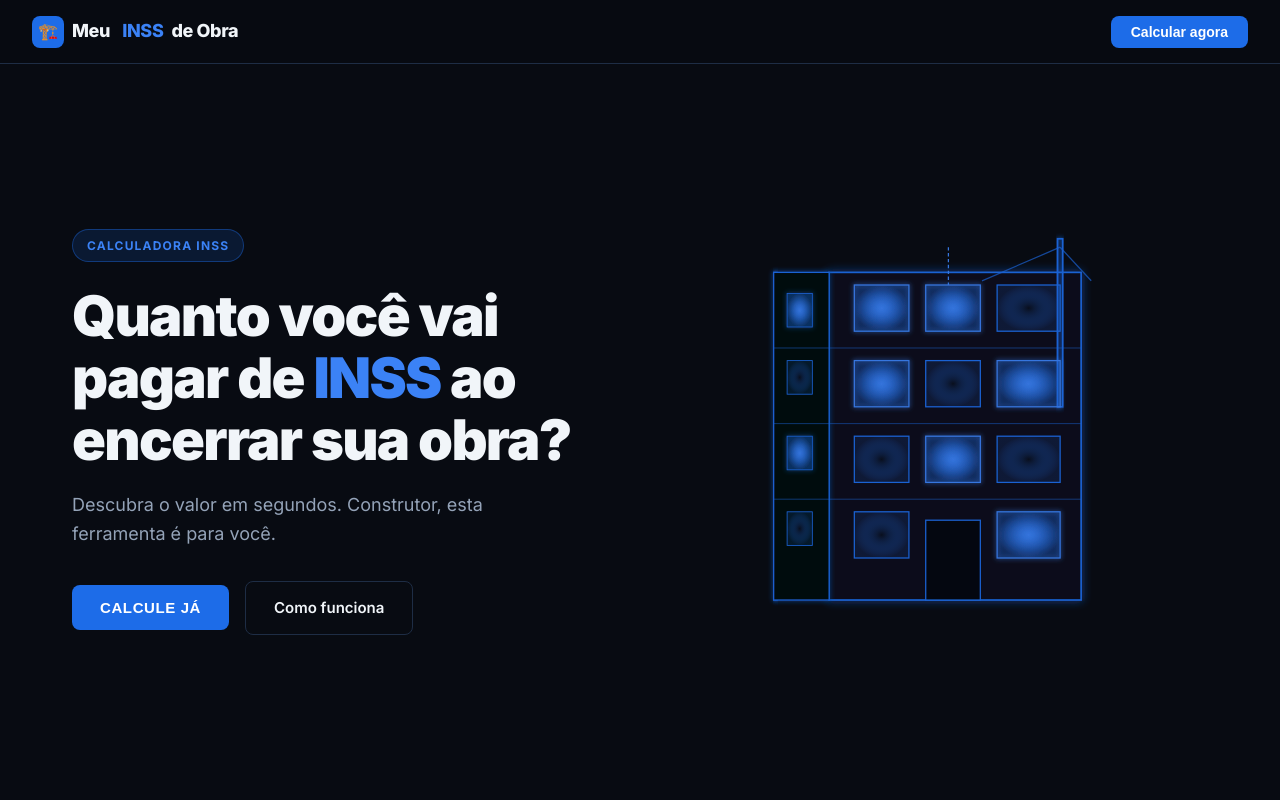
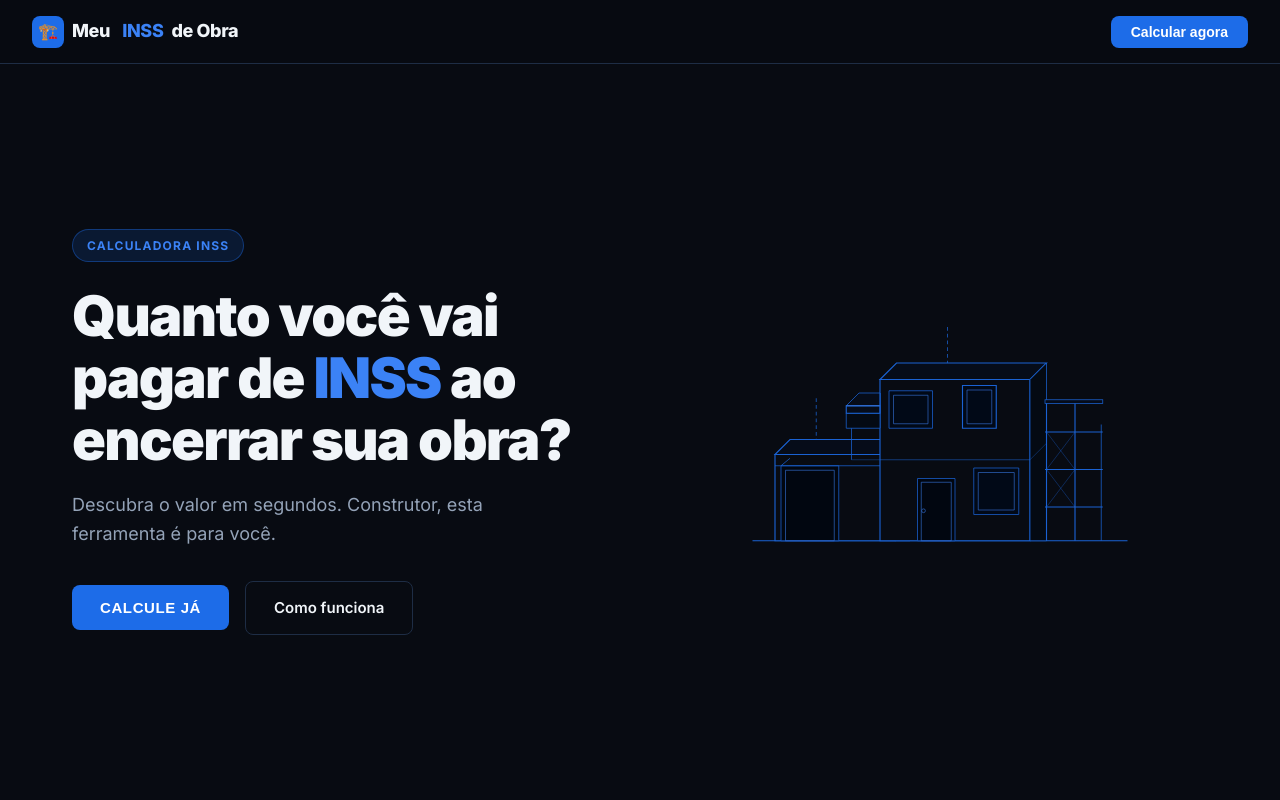
Before and after one commit to jv-rrocha/meu-inss-de-obra, a React (Vite) app: page / in a window 1280 px wide. Shown: the top 800 px of the page. Built offline with nearby package versions, Linux system fonts and the light colour scheme.

Commit message:
Update App.jsx

```diff
--- a/src/App.jsx
+++ b/src/App.jsx
@@ -24,86 +24,110 @@ const TIPOS_CONSTRUCAO = [
 ]
 
 function BuildingSVG() {
+  const S = '#1D6CE8'
+  const SB = '#3B82F6'
+  const W = '1.5'
+  const WT = '1'
+  const F = '#080B12'
   return (
-    <svg className="building-svg" viewBox="0 0 500 500" fill="none" xmlns="http://www.w3.org/2000/svg">
-      <defs>
-        <filter id="glow-blue" x="-30%" y="-30%" width="160%" height="160%">
-          <feGaussianBlur stdDeviation="6" result="blur"/>
-          <feMerge><feMergeNode in="blur"/><feMergeNode in="SourceGraphic"/></feMerge>
-        </filter>
-        <filter id="glow-soft" x="-20%" y="-20%" width="140%" height="140%">
-          <feGaussianBlur stdDeviation="3" result="blur"/>
-          <feMerge><feMergeNode in="blur"/><feMergeNode in="SourceGraphic"/></feMerge>
-        </filter>
-        <radialGradient id="win-glow" cx="50%" cy="50%" r="50%">
-          <stop offset="0%" stopColor="#3B82F6" stopOpacity="0.9"/>
-          <stop offset="100%" stopColor="#1D6CE8" stopOpacity="0.2"/>
-        </radialGradient>
-        <radialGradient id="win-dark" cx="50%" cy="50%" r="50%">
-          <stop offset="0%" stopColor="#0a0f1e" stopOpacity="1"/>
-          <stop offset="100%" stopColor="#1D6CE8" stopOpacity="0.15"/>
-        </radialGradient>
-      </defs>
+    <svg className="building-svg" viewBox="0 0 560 400" fill="none" xmlns="http://www.w3.org/2000/svg">
 
-      {/* Background */}
-      <rect width="500" height="500" fill="#080B12"/>
+      {/* ── GROUND LINE ── */}
+      <line x1="30" y1="345" x2="530" y2="345" stroke={S} strokeWidth={W}/>
 
-      {/* Left scaffolding column */}
-      <rect x="52" y="60" width="4" height="390" fill="none" stroke="#1D6CE8" strokeWidth="1.5" filter="url(#glow-soft)"/>
-      {/* Scaffolding horizontal bars */}
-      {[100, 190, 280, 370].map((y, i) => (
-        <line key={i} x1="52" y1={y} x2="118" y2={y} stroke="#1D6CE8" strokeWidth="1" filter="url(#glow-soft)"/>
-      ))}
+      {/* ══════════════════════════════════════
+          LOWER LEFT BLOCK — garage / carport
+      ══════════════════════════════════════ */}
 
-      {/* Main building body */}
-      <rect x="118" y="60" width="300" height="390" fill="#080d1a" stroke="#1D6CE8" strokeWidth="2" filter="url(#glow-blue)"/>
+      {/* Front face of lower block */}
+      <polygon points="60,345 60,230 220,230 220,345" fill={F} stroke={S} strokeWidth={W}/>
+      {/* Top face (perspective) */}
+      <polygon points="60,230 80,210 240,210 220,230" fill="#060d1a" stroke={S} strokeWidth={W}/>
+      {/* Right side face */}
+      <polygon points="220,230 240,210 240,345 220,345" fill="#040a14" stroke={S} strokeWidth={WT}/>
 
-      {/* Left annex */}
-      <rect x="52" y="60" width="66" height="390" fill="#06090f" stroke="#1D6CE8" strokeWidth="1.5" filter="url(#glow-soft)"/>
+      {/* Carport opening — front arch/frame */}
+      <polygon points="68,345 68,245 145,245 145,345" fill="#010610" stroke={S} strokeWidth={WT}/>
+      {/* Carport inner frame */}
+      <polygon points="74,345 74,251 139,251 139,345" fill="none" stroke={SB} strokeWidth="0.8"/>
 
-      {/* Horizontal floor dividers */}
-      {[150, 240, 330].map((y, i) => (
-        <line key={i} x1="52" y1={y} x2="418" y2={y} stroke="#1D6CE8" strokeWidth="1" opacity="0.6"/>
-      ))}
+      {/* Carport top horizontal beam */}
+      <line x1="60" y1="245" x2="220" y2="245" stroke={S} strokeWidth={WT}/>
+      <line x1="68" y1="245" x2="80" y2="235" stroke={S} strokeWidth={WT}/>
 
-      {/* Crane tower */}
-      <rect x="390" y="20" width="6" height="200" fill="none" stroke="#1D6CE8" strokeWidth="2" filter="url(#glow-soft)"/>
-      {/* Crane arm */}
-      <line x1="230" y1="30" x2="430" y2="30" stroke="#1D6CE8" strokeWidth="2.5" filter="url(#glow-blue)"/>
-      {/* Crane diagonal cable */}
-      <line x1="393" y1="30" x2="300" y2="70" stroke="#1D6CE8" strokeWidth="1.5" opacity="0.7"/>
-      <line x1="393" y1="30" x2="430" y2="70" stroke="#1D6CE8" strokeWidth="1.5" opacity="0.7"/>
-      {/* Crane hook cable */}
-      <line x1="260" y1="30" x2="260" y2="75" stroke="#3B82F6" strokeWidth="1.5" strokeDasharray="4 3"/>
+      {/* ══════════════════════════════════════
+          UPPER MAIN BLOCK — 2 storey house
+      ══════════════════════════════════════ */}
 
-      {/* WINDOWS — Row 1 (top, lit) */}
-      <rect x="148" y="75" width="65" height="55" fill="url(#win-glow)" stroke="#3B82F6" strokeWidth="1.5" filter="url(#glow-soft)"/>
-      <rect x="233" y="75" width="65" height="55" fill="url(#win-glow)" stroke="#3B82F6" strokeWidth="1.5" filter="url(#glow-soft)"/>
-      <rect x="318" y="75" width="75" height="55" fill="url(#win-dark)" stroke="#1D6CE8" strokeWidth="1.5"/>
+      {/* Front face of main block */}
+      <polygon points="200,345 200,130 400,130 400,345" fill={F} stroke={S} strokeWidth={W}/>
+      {/* Top face (flat roof perspective) */}
+      <polygon points="200,130 222,108 422,108 400,130" fill="#060d1a" stroke={S} strokeWidth={W}/>
+      {/* Right side face */}
+      <polygon points="400,130 422,108 422,345 400,345" fill="#040a14" stroke={S} strokeWidth={WT}/>
 
-      {/* WINDOWS — Row 2 */}
-      <rect x="148" y="165" width="65" height="55" fill="url(#win-glow)" stroke="#3B82F6" strokeWidth="1.5" filter="url(#glow-soft)"/>
-      <rect x="233" y="165" width="65" height="55" fill="url(#win-dark)" stroke="#1D6CE8" strokeWidth="1.5"/>
-      <rect x="318" y="165" width="75" height="55" fill="url(#win-glow)" stroke="#3B82F6" strokeWidth="1.5" filter="url(#glow-soft)"/>
+      {/* Floor divider (ground floor / upper floor) */}
+      <line x1="200" y1="237" x2="400" y2="237" stroke={S} strokeWidth={WT} opacity="0.7"/>
+      <line x1="400" y1="237" x2="422" y2="215" stroke={S} strokeWidth={WT} opacity="0.5"/>
 
-      {/* WINDOWS — Row 3 */}
-      <rect x="148" y="255" width="65" height="55" fill="url(#win-dark)" stroke="#1D6CE8" strokeWidth="1.5"/>
-      <rect x="233" y="255" width="65" height="55" fill="url(#win-glow)" stroke="#3B82F6" strokeWidth="1.5" filter="url(#glow-soft)"/>
-      <rect x="318" y="255" width="75" height="55" fill="url(#win-dark)" stroke="#1D6CE8" strokeWidth="1.5"/>
+      {/* ══ CANTILEVERED OVERHANG / VARANDA ══ */}
+      {/* Slab underside */}
+      <polygon points="155,175 200,175 200,195 155,195" fill="#040a14" stroke={S} strokeWidth={WT}/>
+      {/* Slab top */}
+      <polygon points="155,165 200,165 200,175 155,175" fill="#060d1a" stroke={S} strokeWidth={W}/>
+      {/* Slab perspective edge */}
+      <polygon points="155,165 172,148 200,148 200,165" fill="#060d1a" stroke={S} strokeWidth={WT}/>
+      {/* Slab front edge bright line */}
+      <line x1="155" y1="165" x2="200" y2="165" stroke={SB} strokeWidth={W}/>
+      {/* Slab connection to main wall */}
+      <line x1="200" y1="148" x2="200" y2="175" stroke={S} strokeWidth={WT}/>
+      {/* Vertical support column under overhang */}
+      <line x1="162" y1="195" x2="162" y2="237" stroke={S} strokeWidth={WT}/>
+      <line x1="162" y1="237" x2="200" y2="237" stroke={S} strokeWidth={WT} opacity="0.5"/>
 
-      {/* WINDOWS — Row 4 (bottom) */}
-      <rect x="148" y="345" width="65" height="55" fill="url(#win-dark)" stroke="#1D6CE8" strokeWidth="1.5"/>
-      {/* Door center */}
-      <rect x="233" y="355" width="65" height="95" fill="#040710" stroke="#1D6CE8" strokeWidth="1.5"/>
-      <rect x="318" y="345" width="75" height="55" fill="url(#win-glow)" stroke="#3B82F6" strokeWidth="1.5" filter="url(#glow-soft)"/>
+      {/* ══ UPPER FLOOR WINDOWS ══ */}
+      {/* Window left upper */}
+      <polygon points="212,145 212,195 270,195 270,145" fill="#010918" stroke={S} strokeWidth={WT}/>
+      <polygon points="218,151 218,189 264,189 264,151" fill="none" stroke={SB} strokeWidth="0.8"/>
+      {/* Window right upper — tall narrow */}
+      <polygon points="310,138 310,195 355,195 355,138" fill="#010918" stroke={S} strokeWidth={W}/>
+      <polygon points="316,144 316,189 349,189 349,144" fill="none" stroke={SB} strokeWidth="0.8"/>
 
-      {/* Foundation / ground line */}
-      <line x1="30" y1="450" x2="470" y2="450" stroke="#1D6CE8" strokeWidth="2" filter="url(#glow-soft)"/>
+      {/* ══ LOWER FLOOR ELEMENTS ══ */}
+      {/* Door */}
+      <polygon points="250,345 250,262 300,262 300,345" fill="#010610" stroke={S} strokeWidth={WT}/>
+      <polygon points="255,345 255,267 295,267 295,345" fill="none" stroke={SB} strokeWidth="0.8"/>
+      {/* Door handle */}
+      <circle cx="258" cy="305" r="2.5" fill="none" stroke={SB} strokeWidth="0.8"/>
 
-      {/* Left annex windows (small) */}
-      {[85, 165, 255, 345].map((y, i) => (
-        <rect key={i} x="68" y={y} width="30" height="40" fill={i % 2 === 0 ? 'url(#win-glow)' : 'url(#win-dark)'} stroke="#1D6CE8" strokeWidth="1" filter={i % 2 === 0 ? 'url(#glow-soft)' : undefined}/>
-      ))}
+      {/* Lower right window */}
+      <polygon points="325,248 325,310 385,310 385,248" fill="#010918" stroke={S} strokeWidth={WT}/>
+      <polygon points="331,254 331,304 379,304 379,254" fill="none" stroke={SB} strokeWidth="0.8"/>
+
+      {/* ══════════════════════════════════════
+          SCAFFOLD — right side
+      ══════════════════════════════════════ */}
+      {/* Vertical poles */}
+      <line x1="422" y1="160" x2="422" y2="345" stroke={S} strokeWidth={W}/>
+      <line x1="460" y1="160" x2="460" y2="345" stroke={S} strokeWidth={W}/>
+      <line x1="495" y1="190" x2="495" y2="345" stroke={S} strokeWidth={WT}/>
+      {/* Horizontal levels */}
+      <line x1="420" y1="200" x2="497" y2="200" stroke={S} strokeWidth={W}/>
+      <line x1="420" y1="250" x2="497" y2="250" stroke={S} strokeWidth={W}/>
+      <line x1="420" y1="300" x2="497" y2="300" stroke={S} strokeWidth={W}/>
+      {/* Scaffold plank at top */}
+      <rect x="420" y="157" width="77" height="5" fill="#060d1a" stroke={S} strokeWidth={WT}/>
+      {/* Cross braces */}
+      <line x1="422" y1="200" x2="460" y2="250" stroke={S} strokeWidth="0.8" opacity="0.6"/>
+      <line x1="460" y1="200" x2="422" y2="250" stroke={S} strokeWidth="0.8" opacity="0.6"/>
+      <line x1="422" y1="250" x2="460" y2="300" stroke={S} strokeWidth="0.8" opacity="0.6"/>
+      <line x1="460" y1="250" x2="422" y2="300" stroke={S} strokeWidth="0.8" opacity="0.6"/>
+
+      {/* ══ DASHED CONSTRUCTION LINES ══ */}
+      {/* Left dashed pole */}
+      <line x1="115" y1="155" x2="115" y2="210" stroke={S} strokeWidth={WT} strokeDasharray="5 4"/>
+      {/* Center dashed pole */}
+      <line x1="290" y1="60" x2="290" y2="108" stroke={S} strokeWidth={WT} strokeDasharray="5 4"/>
     </svg>
   )
 }
```
